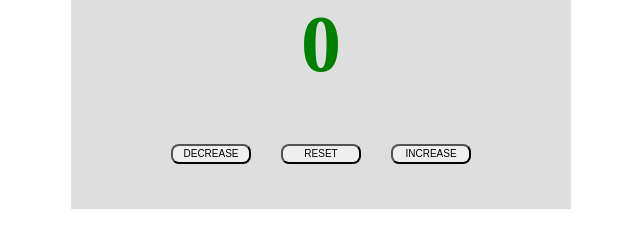
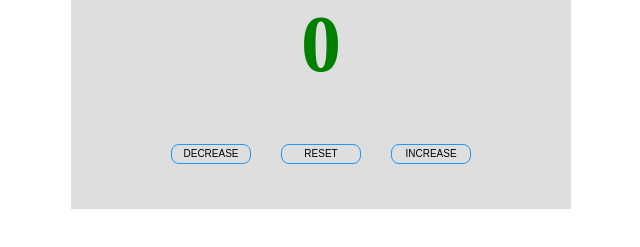
Before and after one commit to Oyunjargal17/counter, a plain HTML site: page index.html in a window 1280 px wide. Shown: the part 99-346 px from the top of the page, without its empty margins (319-959 px from the left). Drawn offline with Linux system fonts and the light colour scheme.

Commit message:
12_18 angid last

```diff
--- a/style.css
+++ b/style.css
@@ -29,6 +29,15 @@
   border-radius: 8px;
   padding: auto;
   font-size: 10px;
+  background-color: transparent;
+  border: 1px solid #2196f3;
+  cursor: pointer;
+  transition: all 0.3s ease;
+}
+
+.btnStyle:active {
+  box-shadow: 0 0 0 4px rgba(33, 150, 243, 0.3);
+  transform: scale(0.98);
 }
 .count {
   display: flex;
```
